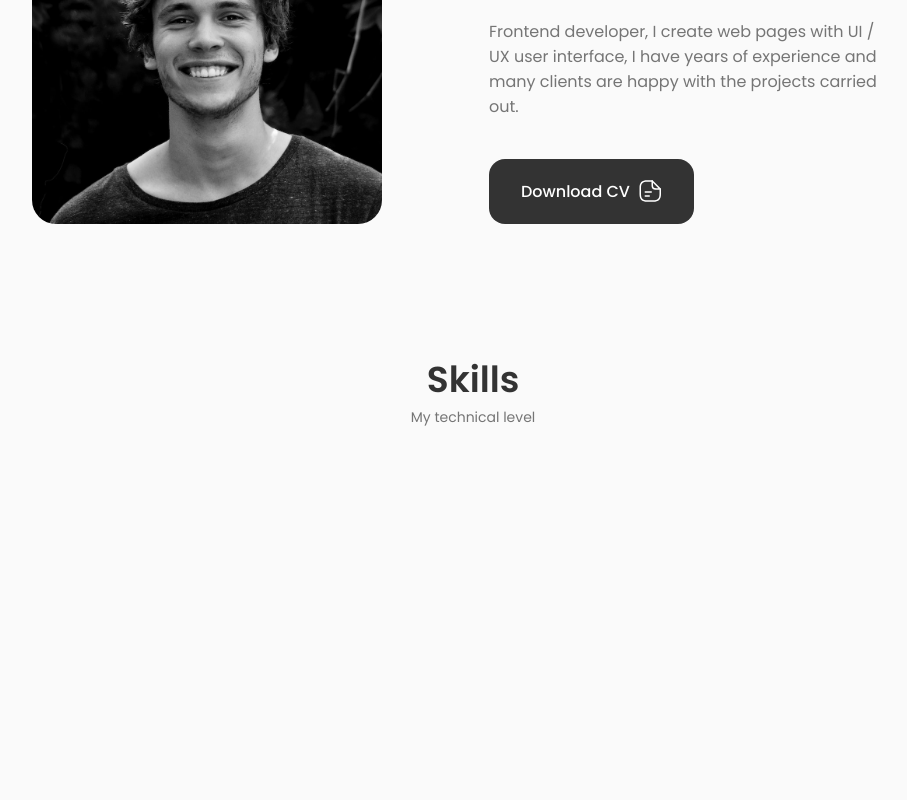
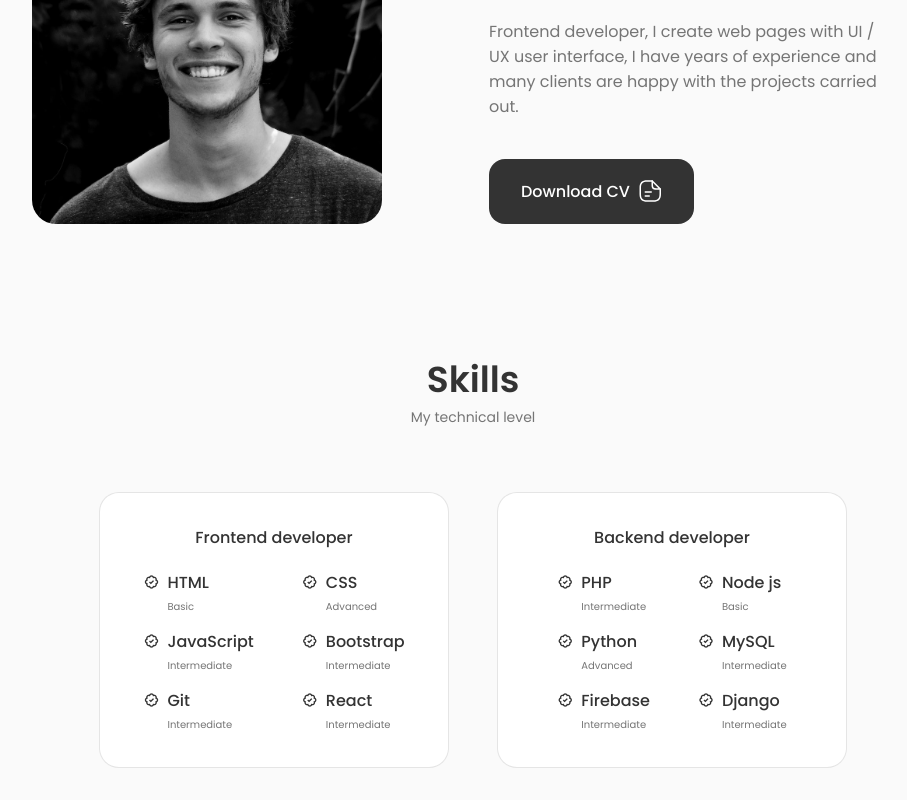
Before and after one commit to Wojtyua/single-page-react, a React (Create React App) app: page / in a window 1280 px wide. Shown: the part 1029-1829 px from the top of the page, without its empty margins (167-1074 px from the left). Before the commit the page ends 1553 px from the top, so only its background shows below. Built offline with nearby package versions, Linux system fonts and the light colour scheme.

Commit message:
finishing skills section

```diff
--- a/src/App.css
+++ b/src/App.css
@@ -133,10 +133,6 @@
   text-align: center;
 }
 
-.text-center {
-  text-align: center;
-}
-
 /* ======================= LAYOUT ========================== */
 .container {
   max-width: 968px;
--- /dev/null
+++ b/src/components/skills/Backend.jsx
@@ -0,0 +1,59 @@
+import React from 'react';
+
+const Backend = () => {
+  return (
+    <div className="skills__content">
+      <h3 className="skills__title">Backend developer</h3>
+
+      <div className="skills__box">
+        <div className="skills__group">
+          <div className="skills__data">
+            <i className="bx bx-badge-check"></i>
+            <div>
+              <h3 className="skills__name">PHP</h3>
+              <span className="skills__level">Intermediate</span>
+            </div>
+          </div>
+
+          <div className="skills__data">
+            <i className="bx bx-badge-check"></i>
+            <div>
+              <h3 className="skills__name">Node js</h3>
+              <span className="skills__level">Basic</span>
+            </div>
+          </div>
+          <div className="skills__data">
+            <i className="bx bx-badge-check"></i>
+            <div>
+              <h3 className="skills__name">Python</h3>
+              <span className="skills__level">Advanced</span>
+            </div>
+          </div>
+          <div className="skills__data">
+            <i className="bx bx-badge-check"></i>
+            <div>
+              <h3 className="skills__name">MySQL</h3>
+              <span className="skills__level">Intermediate</span>
+            </div>
+          </div>
+          <div className="skills__data">
+            <i className="bx bx-badge-check"></i>
+            <div>
+              <h3 className="skills__name">Firebase</h3>
+              <span className="skills__level">Intermediate</span>
+            </div>
+          </div>
+          <div className="skills__data">
+            <i className="bx bx-badge-check"></i>
+            <div>
+              <h3 className="skills__name">Django</h3>
+              <span className="skills__level">Intermediate</span>
+            </div>
+          </div>
+        </div>
+      </div>
+    </div>
+  );
+};
+
+export default Backend;
--- /dev/null
+++ b/src/components/skills/Frontend.jsx
@@ -0,0 +1,58 @@
+import React from 'react';
+
+const Frontend = () => {
+  return (
+    <div className="skills__content">
+      <h3 className="skills__title">Frontend developer</h3>
+
+      <div className="skills__box">
+        <div className="skills__group">
+          <div className="skills__data">
+            <i className="bx bx-badge-check"></i>
+            <div>
+              <h3 className="skills__name">HTML</h3>
+              <span className="skills__level">Basic</span>
+            </div>
+          </div>
+          <div className="skills__data">
+            <i className="bx bx-badge-check"></i>
+            <div>
+              <h3 className="skills__name">CSS</h3>
+              <span className="skills__level">Advanced</span>
+            </div>
+          </div>
+          <div className="skills__data">
+            <i className="bx bx-badge-check"></i>
+            <div>
+              <h3 className="skills__name">JavaScript</h3>
+              <span className="skills__level">Intermediate</span>
+            </div>
+          </div>
+          <div className="skills__data">
+            <i className="bx bx-badge-check"></i>
+            <div>
+              <h3 className="skills__name">Bootstrap</h3>
+              <span className="skills__level">Intermediate</span>
+            </div>
+          </div>
+          <div className="skills__data">
+            <i className="bx bx-badge-check"></i>
+            <div>
+              <h3 className="skills__name">Git</h3>
+              <span className="skills__level">Intermediate</span>
+            </div>
+          </div>
+          <div className="skills__data">
+            <i className="bx bx-badge-check"></i>
+            <div>
+              <h3 className="skills__name">React</h3>
+              <span className="skills__level">Intermediate</span>
+            </div>
+          </div>
+        </div>
+      </div>
+    </div>
+  );
+};
+
+export default Frontend;
--- a/src/components/skills/Skills.jsx
+++ b/src/components/skills/Skills.jsx
@@ -1,10 +1,18 @@
-import React from 'react';
+import Backend from './Backend';
+import Frontend from './Frontend';
+
+import './skills.css';
 
 const Skills = () => {
   return (
     <section className="skills section" id="skills">
       <h2 className="section__title">Skills</h2>
       <span className="section__subtitle">My technical level</span>
+
+      <div className="skills__container container grid">
+        <Frontend />
+        <Backend />
+      </div>
     </section>
   );
 };
--- a/src/components/skills/skills.css
+++ b/src/components/skills/skills.css
@@ -0,0 +1,80 @@
+.skills__container {
+  grid-template-columns: repeat(2, 350px);
+  column-gap: 3rem !important;
+  justify-content: center;
+}
+
+.skills__content {
+  background-color: var(--container-color);
+  border: 1px solid rgba(0, 0, 0, 0.1);
+  padding: 2rem 4rem;
+  border-radius: 1.25rem;
+}
+
+.skills__title {
+  font-size: var(--normal-font-size);
+  font-weight: var(--font-medium);
+  text-align: center;
+  margin-bottom: var(--mb-1-5);
+}
+.skills__box {
+  display: flex;
+  justify-content: center;
+  column-gap: 2.5rem;
+}
+
+.skills__group {
+  display: grid;
+  grid-template-columns: repeat(2, 1fr);
+  column-gap: 3rem;
+  row-gap: 1rem;
+}
+
+.skills__data {
+  display: flex;
+  column-gap: 0.5rem;
+}
+
+.skills .bx-badge-check {
+  font-size: 1rem;
+  color: var(--title-color);
+}
+
+.skills__name {
+  font-size: var(--normal-font-size);
+  font-weight: var(--font-medium);
+  line-height: 18px;
+}
+
+.skills__level {
+  font-size: var(--tiny-font-size);
+}
+
+/* ======================= BREAKPOINTS ========================== */
+/* For large devices */
+@media screen and (max-width: 992px) {
+  .skills__container {
+    grid-template-columns: max-content;
+    row-gap: 2rem;
+  }
+}
+
+/* For medium devices */
+@media screen and (max-width: 576px) {
+  .skills__container {
+    grid-template-columns: 1fr;
+  }
+  .skills__content {
+    padding: 1.5rem;
+  }
+}
+
+/* For small devices */
+@media screen and (max-width: 350px) {
+  .skills__box {
+    column-gap: 1.25rem;
+  }
+  .skills__name {
+    font-size: var(--small-font-size);
+  }
+}
```
